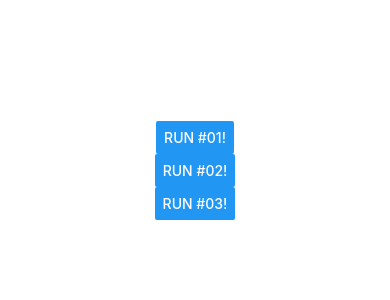
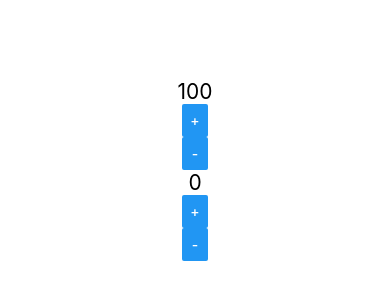
Before and after one commit to heyimleaf/react-native-course, a React Native app in the folder Exercicios/: screen / in a window 390 px wide. Shown: the part 252-552 px from the top of the page. Built offline with nearby package versions, Linux system fonts and the light colour scheme.

Commit message:
feat: cont with usestate

```diff
--- a/Exercicios/src/App.js
+++ b/Exercicios/src/App.js
@@ -1,11 +1,13 @@
 import React from 'react';
 import {View, StyleSheet} from 'react-native';
+import Cont from './components/Cont';
+
 // import First from './components/First';
 // import CompDefault, {Comp1, Comp2} from './components/Multi';
 // import MinMax from './components/MinMax';
 // import Random from './components/Random';
 // import Title from './components/Title';
-import Button from './components/Button';
+// import Button from './components/Button';
 // function FirstText(){
 //     return <Text>First Component</Text>
 // }
@@ -21,7 +23,10 @@ import Button from './components/Button';
 
 export default () => (
   <View style={style.App}>
-    <Button />
+    <Cont initial={100} pass={10} />
+    <Cont />
+
+    {/* <Button /> */}
 
     {/* //   <CompDefault />
   //   <Comp1 />
--- /dev/null
+++ b/Exercicios/src/components/Cont.js
@@ -0,0 +1,21 @@
+import React, {useState} from 'react';
+import {Text, Button, View} from 'react-native';
+import Style from './style';
+
+export default ({initial = 0, pass = 1}) => {
+  // let num = pro/ps.initial;
+  const [num, setNumber] = useState(initial);
+
+  const inc = () => setNumber(num + pass);
+  const dec = () => setNumber(num - pass);
+
+  return (
+    <>
+      <Text style={Style.txtL}>{num}</Text>
+      <View>
+        <Button title="+" onPress={inc} />
+        <Button title="-" onPress={dec} />
+      </View>
+    </>
+  );
+};
```
